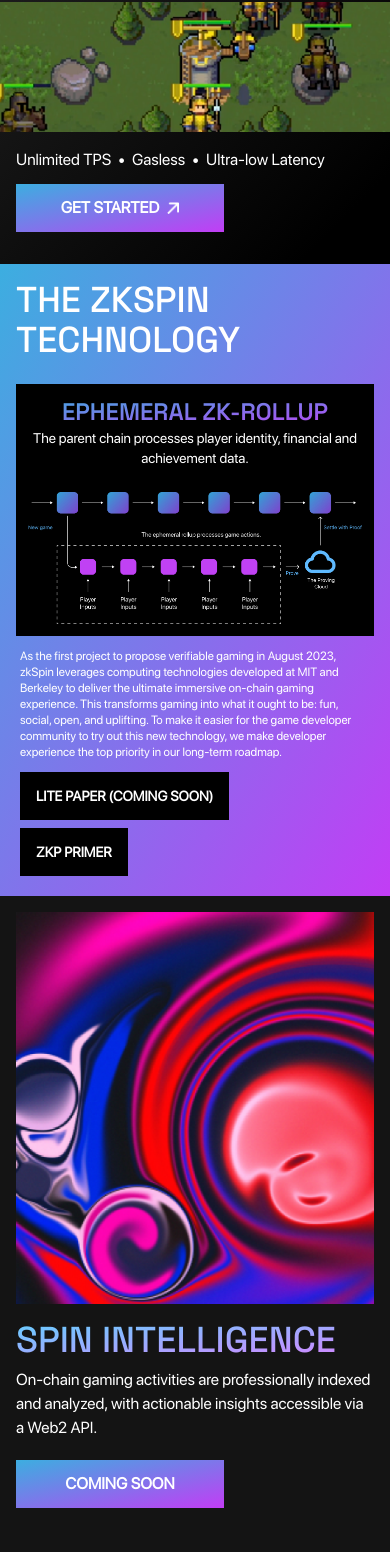
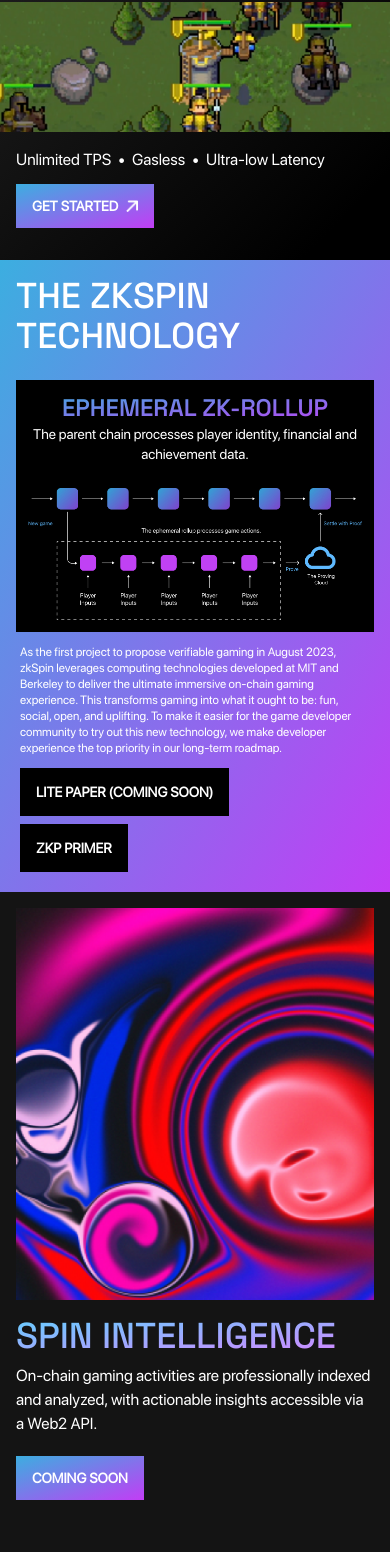
Before and after one commit to vishalmet/zkSpin, a React (Vite) app: page / in a window 390 px wide. Shown: the part 294-1846 px from the top of the page. Built offline with nearby package versions, Linux system fonts and the light colour scheme.

Commit message:
ui change

```diff
--- a/src/components/SpinIntelligence.jsx
+++ b/src/components/SpinIntelligence.jsx
@@ -24,12 +24,12 @@
             On-chain gaming activities are professionally indexed and analyzed,
             with actionable insights accessible via a Web2 API.
           </p>
-          <div className=" flex pt-3 font-extralight sfpro md:pt-6">
+          <div className=" flex pt-3 font-extralight text-sm lg:text-base sfpro md:pt-6">
               <a
                 href="https://github.com/m4-team/spin-sdk/blob/main/guide/2_INTRODUCTION.md"
                 target="_blank"
                 rel="noopener noreferrer"
-                className="flex justify-center items-center cursor-pointer md:text-lg font-semibold bg-gradient-to-br from-customStart to-customEnd hover:bg-gradient-to-tl hover:scale-95 p-3 lg:p-4 w-52"
+                className="flex justify-center items-center cursor-pointer text-sm md:text-lg font-semibold bg-gradient-to-br from-customStart to-customEnd hover:bg-gradient-to-tl hover:scale-95 p-3 px-4 lg:p-4 lg:w-52"
               >
                 COMING SOON
               </a>
--- a/src/pages/Home.jsx
+++ b/src/pages/Home.jsx
@@ -46,12 +46,12 @@
             <p className=" pt-4 md:pt-0 text-base md:text-[28px] font-medium ">
               Unlimited TPS  •  Gasless  •  Ultra-low Latency
             </p>
-            <div className=" flex pt-3 md:pt-6 md:px-0">
+            <div className=" flex pt-3  md:pt-6 md:px-0">
               <a
                 href="https://github.com/m4-team/spin-sdk/blob/main/guide/2_INTRODUCTION.md"
                 target="_blank"
                 rel="noopener noreferrer"
-                className="flex justify-center items-center cursor-pointer text-base md:text-lg font-semibold bg-gradient-to-br from-customStart to-customEnd hover:bg-gradient-to-tl hover:scale-95 p-3 lg:p-4 w-52"
+                className="flex justify-center items-center cursor-pointer text-sm md:text-lg font-semibold bg-gradient-to-br from-customStart to-customEnd hover:bg-gradient-to-tl hover:scale-95 p-3 px-4 lg:p-4 lg:w-52"
               >
                 GET STARTED
                 {/* <svg
```
